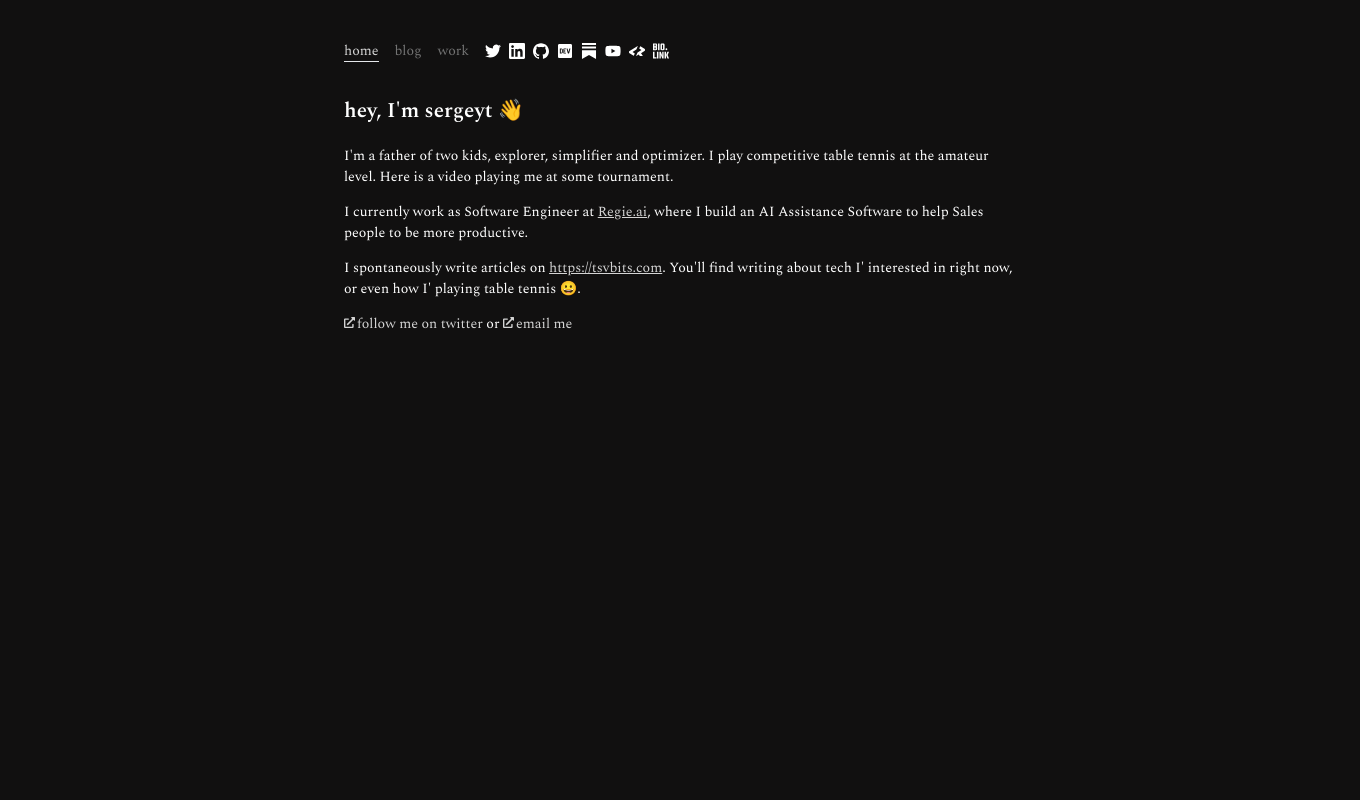
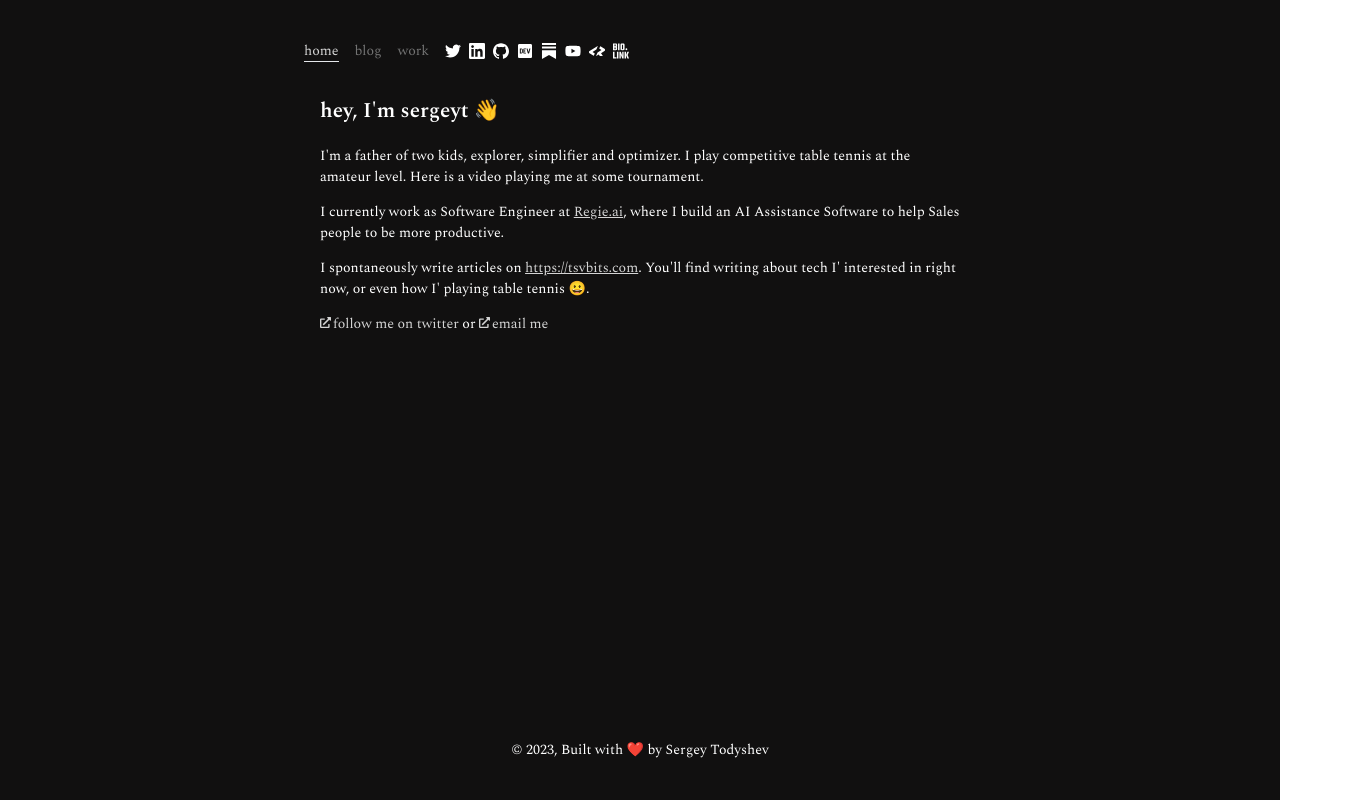
Before and after one commit to sergeyt/sergeyt-dev, a Next.js app: page / in a window 1280 px wide. Shown: the top 800 px of the page, 1360 px wide, since content can reach past the window. Built offline with nearby package versions, Linux system fonts and the light colour scheme.

Commit message:
fix: scrollbars

```diff
--- a/src/components/layout.module.css
+++ b/src/components/layout.module.css
@@ -1,5 +1,5 @@
 .page {
-  width: 100%;
+  width: 100vw;
   height: 100vh;
   padding: 40px;
   display: grid;
@@ -15,6 +15,7 @@
   font-weight: 400;
   font-style: normal;
   font-size: 14px;
+  overflow: hidden;
 }
 
 .header,
--- a/src/styles/global.css
+++ b/src/styles/global.css
@@ -1,5 +1,9 @@
+* {
+  box-sizing: border-box;
+}
+
 body {
-  margin: 0; /* prevents scrollbars */
+  margin: 0;
 }
 
 ::selection {
```
